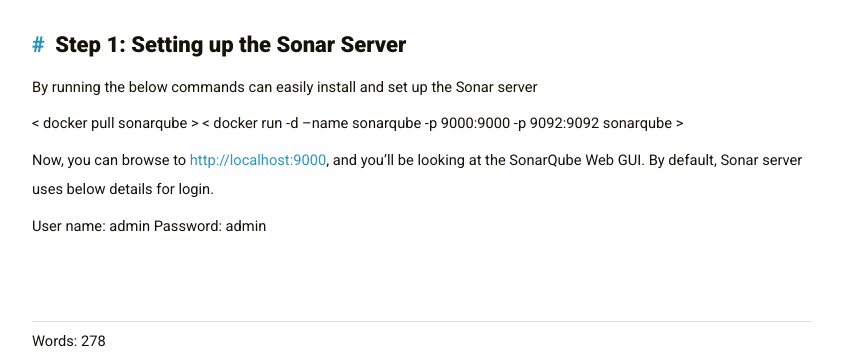
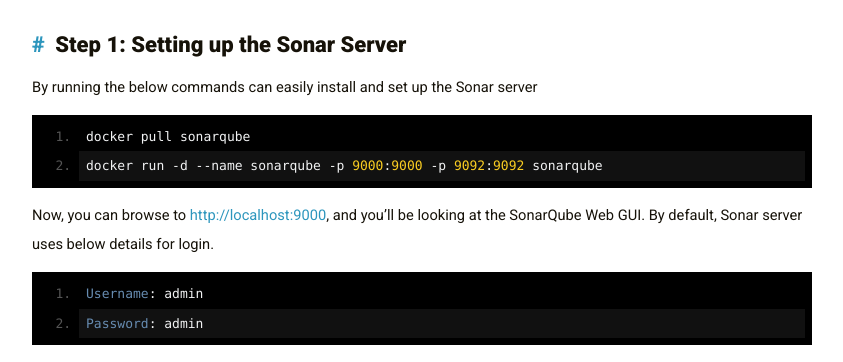
Before and after one commit to devillghost/devillghost.github.io, a plain HTML site: page 2019/firstblog/index.html in a window 1280 px wide. Shown: the part 796-1158 px from the top of the page, without its empty margins (218-1061 px from the left). Drawn offline with Linux system fonts and the light colour scheme.

Commit message:
initial commit

```diff
--- a/2019/firstblog/index.html
+++ b/2019/firstblog/index.html
@@ -52,7 +52,7 @@
   },
   "genre": "posts",
 
-  "wordcount": 278,
+  "wordcount": 273,
   "url": "https://devillghost.github.io/2019/firstblog/",
   "datePublished": "2019-03-25T00:00:00+00:00",
   "dateModified": "2019-03-25T00:00:00+00:00",
@@ -168,13 +168,15 @@
 
 <p>By running the below commands can easily install and set up the Sonar server</p>
 
-<p>&lt; docker pull sonarqube &gt;
-&lt; docker run -d &ndash;name sonarqube -p 9000:9000 -p 9092:9092 sonarqube &gt;</p>
+<pre><code class="language-javascript">docker pull sonarqube
+docker run -d --name sonarqube -p 9000:9000 -p 9092:9092 sonarqube
+</code></pre>
 
 <p>Now, you can browse to <a href="http://localhost:9000" rel="nofollow noreferrer" target="_blank">http://localhost:9000</a>, and you’ll be looking at the SonarQube Web GUI. By default, Sonar server uses below details for login.</p>
 
-<p>User name: admin
-Password: admin</p>
+<pre><code class="language-javascript">Username: admin
+Password: admin
+</code></pre>
 
     </div>
 
@@ -183,7 +185,7 @@
 
             <p class="copyright-item">
                     <span>Words:</span>
-                   <span>278</span>
+                   <span>273</span>
             </p>
 
             <p class="copyright-item">
```
Also changed, not shown: index.xml (+6 -4 lines).
